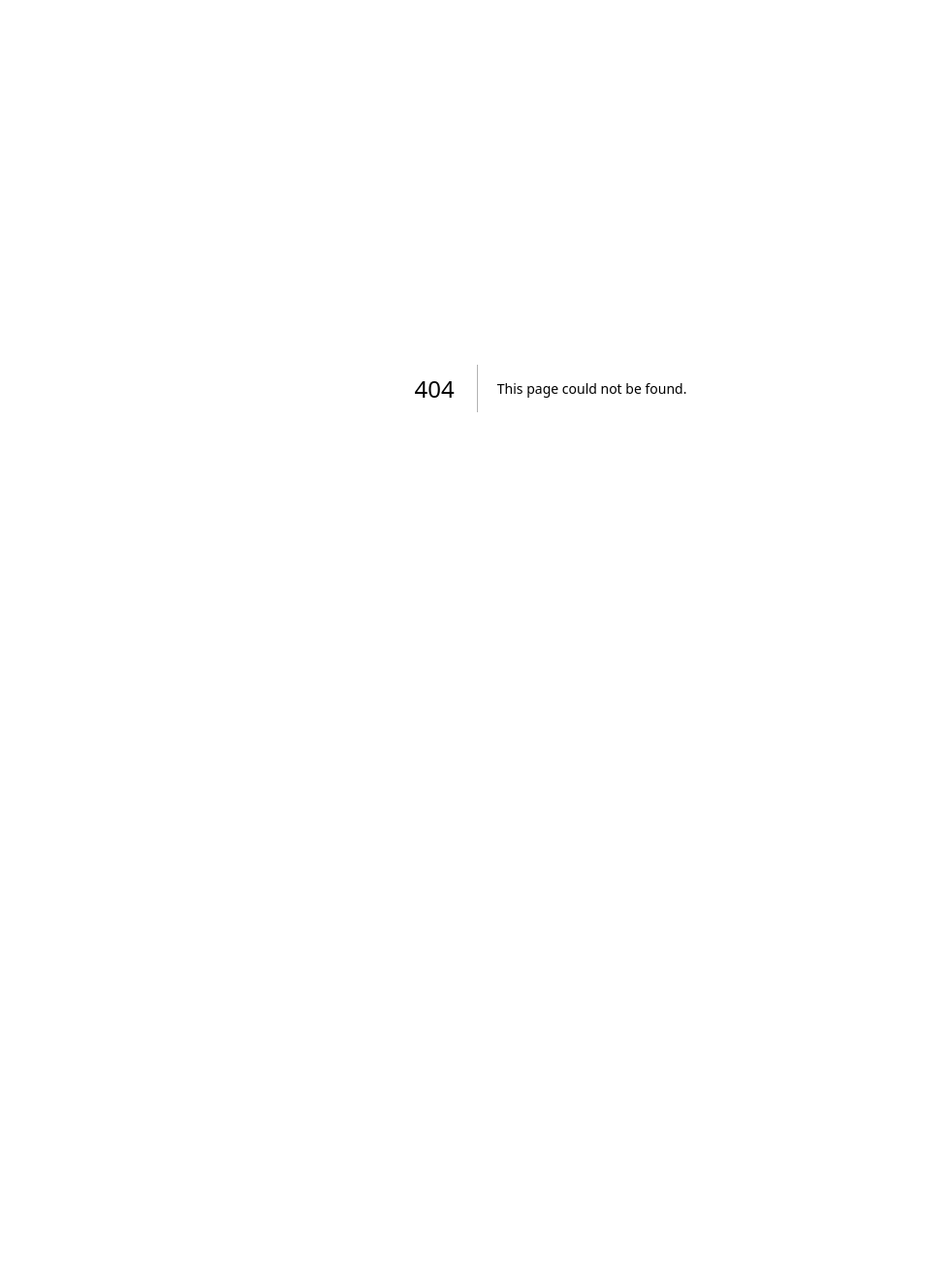
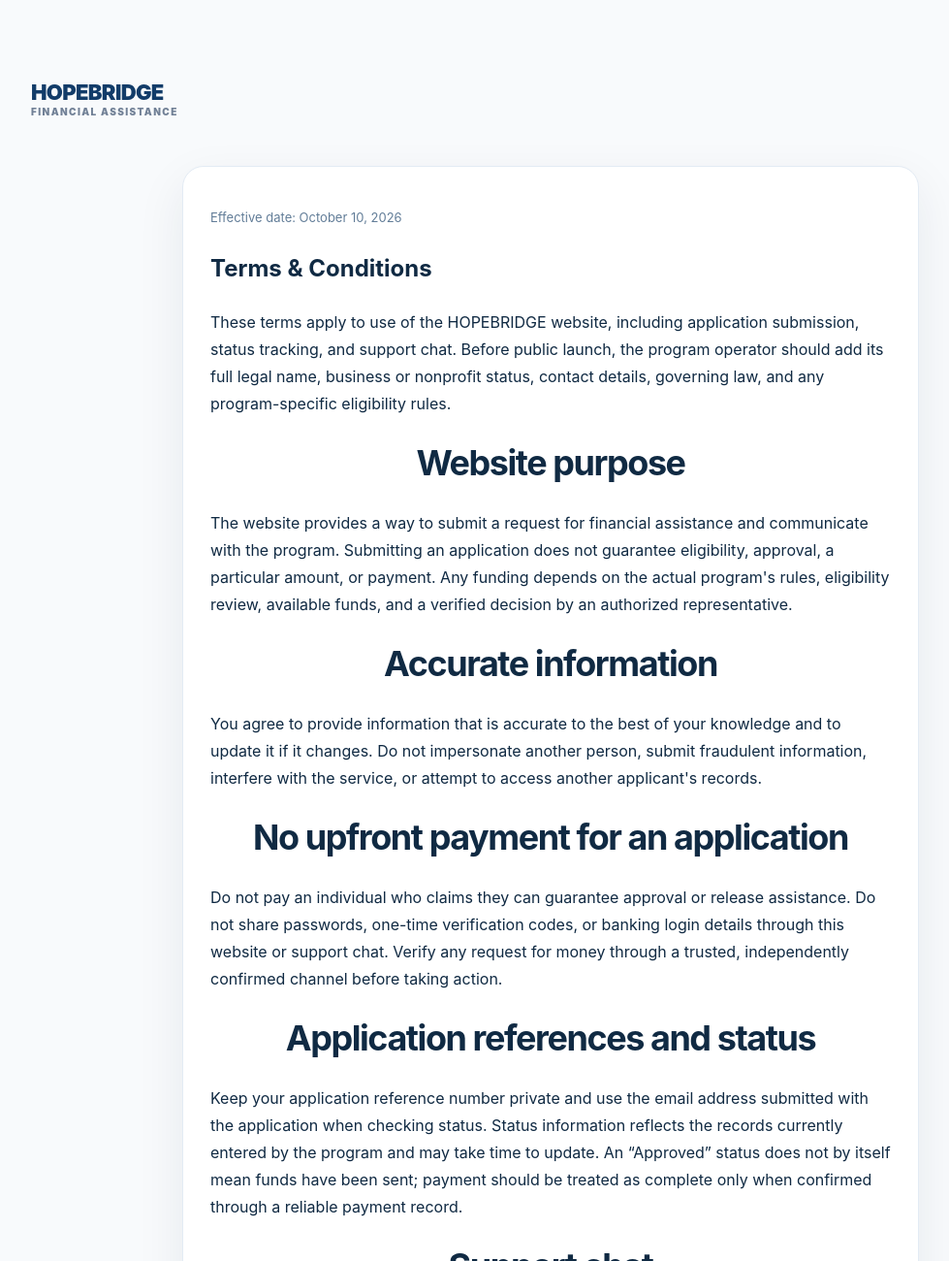
Before and after one commit to agentsarahmitchell56-code/USHopeBridge, a Next.js app: page /terms in a window 1280 px wide. Before the commit this address had no page. Shown: the top 1300 px of the page at 97% size, without its empty margins (72-1051 px from the left). Before the commit the page ends 800 px from the top, so only its background shows below. Built offline with nearby package versions, Linux system fonts and the light colour scheme.

Commit message:
Add terms and conditions page

```diff
--- /dev/null
+++ b/app/terms/page.tsx
@@ -0,0 +1,108 @@
+import Link from "next/link";
+
+export const metadata = {
+  title: "Terms & Conditions | HOPEBRIDGE",
+  description: "Terms for using the HOPEBRIDGE financial assistance website.",
+};
+
+export default function TermsPage() {
+  return (
+    <main className="section">
+      <div className="container">
+        <Link href="/" className="brand">
+          HOPEBRIDGE
+          <span>FINANCIAL ASSISTANCE</span>
+        </Link>
+        <article className="card form-wrap" style={{ lineHeight: 1.75 }}>
+          <p style={{ color: "#627d98", fontSize: 13 }}>Effective date: October 10, 2026</p>
+          <h1>Terms &amp; Conditions</h1>
+          <p>
+            These terms apply to use of the HOPEBRIDGE website, including
+            application submission, status tracking, and support chat. Before
+            public launch, the program operator should add its full legal name,
+            business or nonprofit status, contact details, governing law, and
+            any program-specific eligibility rules.
+          </p>
+
+          <h2>Website purpose</h2>
+          <p>
+            The website provides a way to submit a request for financial
+            assistance and communicate with the program. Submitting an
+            application does not guarantee eligibility, approval, a particular
+            amount, or payment. Any funding depends on the actual program's
+            rules, eligibility review, available funds, and a verified decision
+            by an authorized representative.
+          </p>
+
+          <h2>Accurate information</h2>
+          <p>
+            You agree to provide information that is accurate to the best of
+            your knowledge and to update it if it changes. Do not impersonate
+            another person, submit fraudulent information, interfere with the
+            service, or attempt to access another applicant's records.
+          </p>
+
+          <h2>No upfront payment for an application</h2>
+          <p>
+            Do not pay an individual who claims they can guarantee approval or
+            release assistance. Do not share passwords, one-time verification
+            codes, or banking login details through this website or support
+            chat. Verify any request for money through a trusted, independently
+            confirmed channel before taking action.
+          </p>
+
+          <h2>Application references and status</h2>
+          <p>
+            Keep your application reference number private and use the email
+            address submitted with the application when checking status. Status
+            information reflects the records currently entered by the program
+            and may take time to update. An “Approved” status does not by itself
+            mean funds have been sent; payment should be treated as complete
+            only when confirmed through a reliable payment record.
+          </p>
+
+          <h2>Support chat</h2>
+          <p>
+            Support responses may not be immediate. Do not use chat for
+            emergencies or send highly sensitive personal or financial
+            information. The operator may restrict access where necessary to
+            protect users, staff, or the service.
+          </p>
+
+          <h2>Website availability and content</h2>
+          <p>
+            We may update, suspend, or discontinue parts of the website for
+            maintenance, security, or operational reasons. To the extent
+            permitted by applicable law, the website is provided without a
+            guarantee of uninterrupted availability. Nothing in these terms
+            removes rights that cannot legally be excluded.
+          </p>
+
+          <h2>Privacy</h2>
+          <p>
+            Use of the website is also subject to the
+            {" "}<Link href="/privacy" style={{ color: "#1464f4", fontWeight: 700 }}>Privacy Policy</Link>,
+            which describes how submitted information is handled.
+          </p>
+
+          <h2>Updates and contact</h2>
+          <p>
+            These terms may be updated as the service changes. The latest
+            version will be posted on this page with a revised effective date.
+            For questions about these terms, contact HOPEBRIDGE through the
+            website's support chat.
+          </p>
+          <p style={{ color: "#718096", fontSize: 13 }}>
+            Important: These general terms are a starting point, not legal
+            advice. They must be reviewed and completed by the actual program
+            operator before public promotion.
+          </p>
+          <div className="actions">
+            <Link className="btn secondary" href="/privacy">Privacy Policy</Link>
+            <Link className="btn primary" href="/">Return to HOPEBRIDGE</Link>
+          </div>
+        </article>
+      </div>
+    </main>
+  );
+}
```
